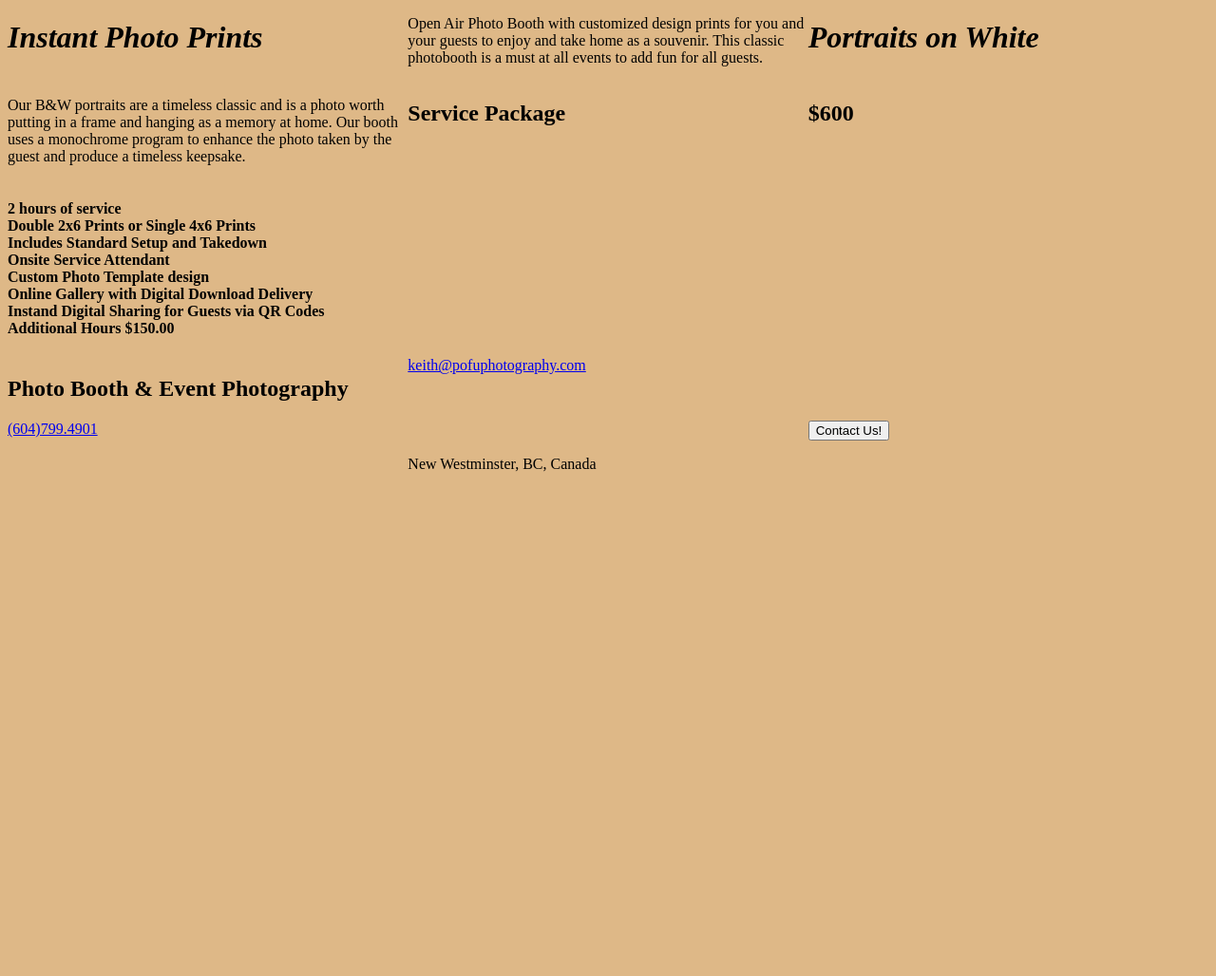
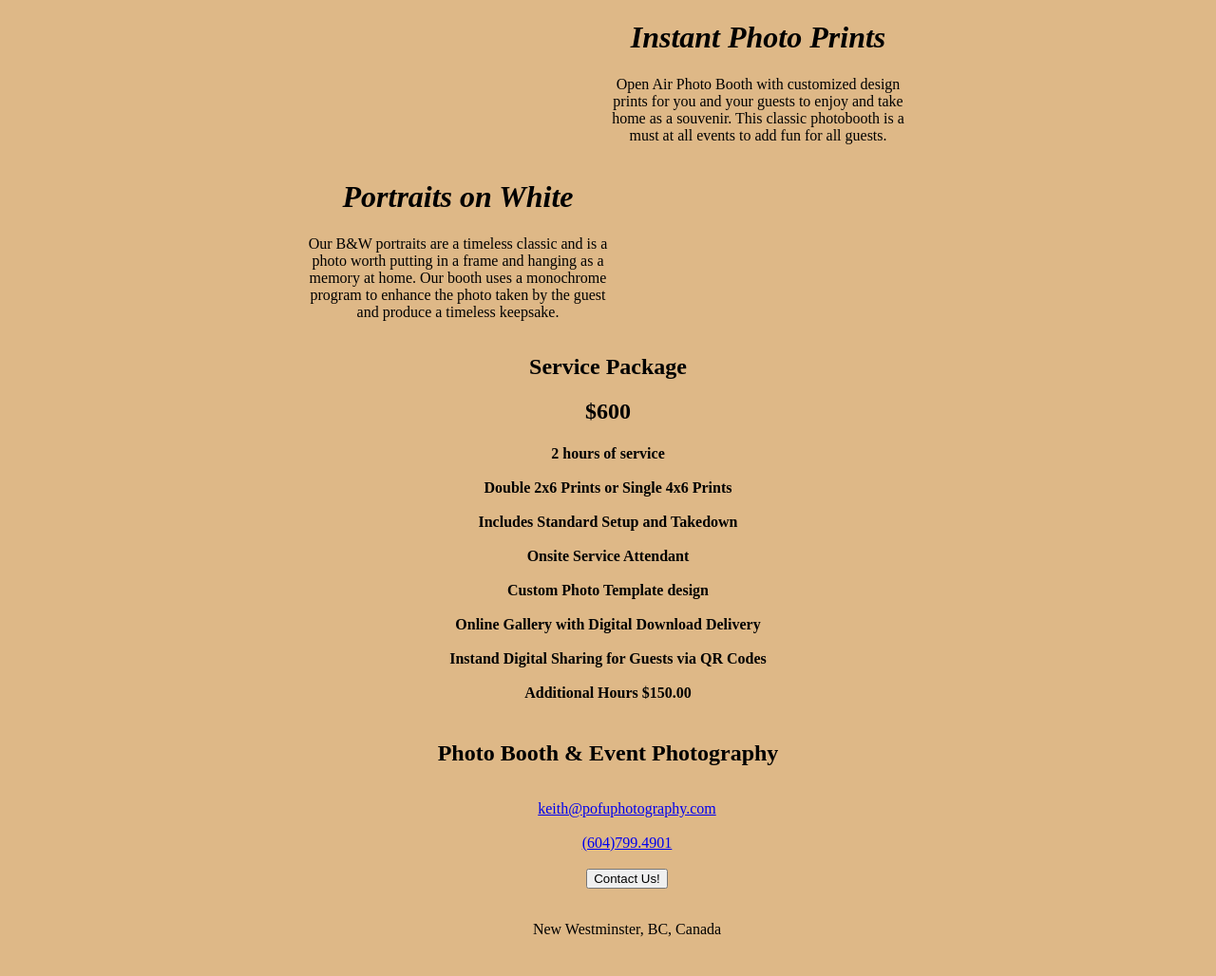
Before and after one commit to jayden-2ang/Pofu-Website-Dev-Project, a PHP site: page / in a window 1280 px wide. Shown: the part 75-1103 px from the top of the page at 95% size. Before the commit the page ends 572 px from the top, so only its background shows below. Run offline with PHP 8.4, Linux system fonts and the light colour scheme.

Commit message:
Configure and center elements

```diff
--- a/index.css
+++ b/index.css
@@ -18,13 +18,43 @@ nav a{
 
 .wrapper{
     display: grid;
-    grid-template-columns: repeat(3, 1fr);
-    grid-template-rows: auto;
+    justify-content: center;
+    grid-template-columns: repeat(4, 1fr);
+    grid-template-rows: 1fr;
+}
+
+.wrapper .div1{
+    grid-column: 3/4;
+    grid-row: 1/2;
+}
+
+.wrapper .div2{
     grid-column: 2/3;
+    grid-row: 2/3;
+}
+
+.wrapper .div3{
+    grid-column: 2/4;
+    grid-row: 3/4;
+    justify-self: center;
+}
+
+ul li, h1, h2, h3, h4, p{
+    text-align: center;
 }
 
 footer{
     display: grid;
-    grid-template-columns: 1fr 1fr 1fr;
+    grid-template-columns: repeat(3, 1fr);
+}
+
+footer h2{
     grid-column: 2/3;
+    grid-row: 1/2;
 }
+
+footer ul{
+    grid-column: 2/3;
+    grid-row: 2/3;
+    list-style-type: none;
+}
--- a/index.html
+++ b/index.html
@@ -20,33 +20,39 @@
         </nav>
     </header>
     <div class="wrapper">
+        <div class="div1">
             <h1><i>Instant Photo Prints</i></h1>
             <p>Open Air Photo Booth with customized design prints for you and your guests to enjoy and take home as a souvenir.
                 This classic photobooth is a must at all events to add fun for all guests.</p>
+        </div>
+        <div class="div2">
             <h1><i>Portraits on White</i></h1>
             <p>Our B&W portraits are a timeless classic and is a photo worth putting in a frame and hanging as a memory at home.
                 Our booth uses a monochrome program to enhance the photo taken by the guest and produce a timeless keepsake.</p>
+        </div>
+        <div class="div3">
             <h2>Service Package</h2>
             <h2>$600</h2>
             <h4>
-            2 hours of service<br>
-            Double 2x6 Prints or Single 4x6 Prints<br>
-            Includes Standard Setup and Takedown<br>
-            Onsite Service Attendant<br>
-            Custom Photo Template design<br>
-            Online Gallery with Digital Download Delivery<br>
-            Instand Digital Sharing for Guests via QR Codes<br>
+                2 hours of service<br><br>
+                Double 2x6 Prints or Single 4x6 Prints<br><br>
+                Includes Standard Setup and Takedown<br><br>
+                Onsite Service Attendant<br><br>
+                Custom Photo Template design<br><br>
+                Online Gallery with Digital Download Delivery<br><br>
+                Instand Digital Sharing for Guests via QR Codes<br><br>
                 Additional Hours $150.00
             </h4>
         </div>
+    </div>
     <footer>
         <h2>Photo Booth & Event Photography</h2>
-        <a href="mailto:keith@pofuphotography.com">keith@pofuphotography.com</a><br>
-        <a href="tel:604-799-4901">(604)799.4901</a><br>
-        <a href="contact.html">
-            <button class="order" id="order">Contact Us!</button>
-        </a><br>
-        <p>New Westminster, BC, Canada</p>
+        <ul>
+            <li><a href="mailto:keith@pofuphotography.com">keith@pofuphotography.com</a></li><br>
+            <li><a href="tel:604-799-4901">(604)799.4901</a></li><br>
+            <li><a href="contact.html"><button class="order" id="order">Contact Us!</button></a></li><br>
+            <li><p>New Westminster, BC, Canada</p></li>
+        </ul>
     </footer>
 </body>
 </html>
```
Lines whose indentation alone changed are shown as unchanged.
